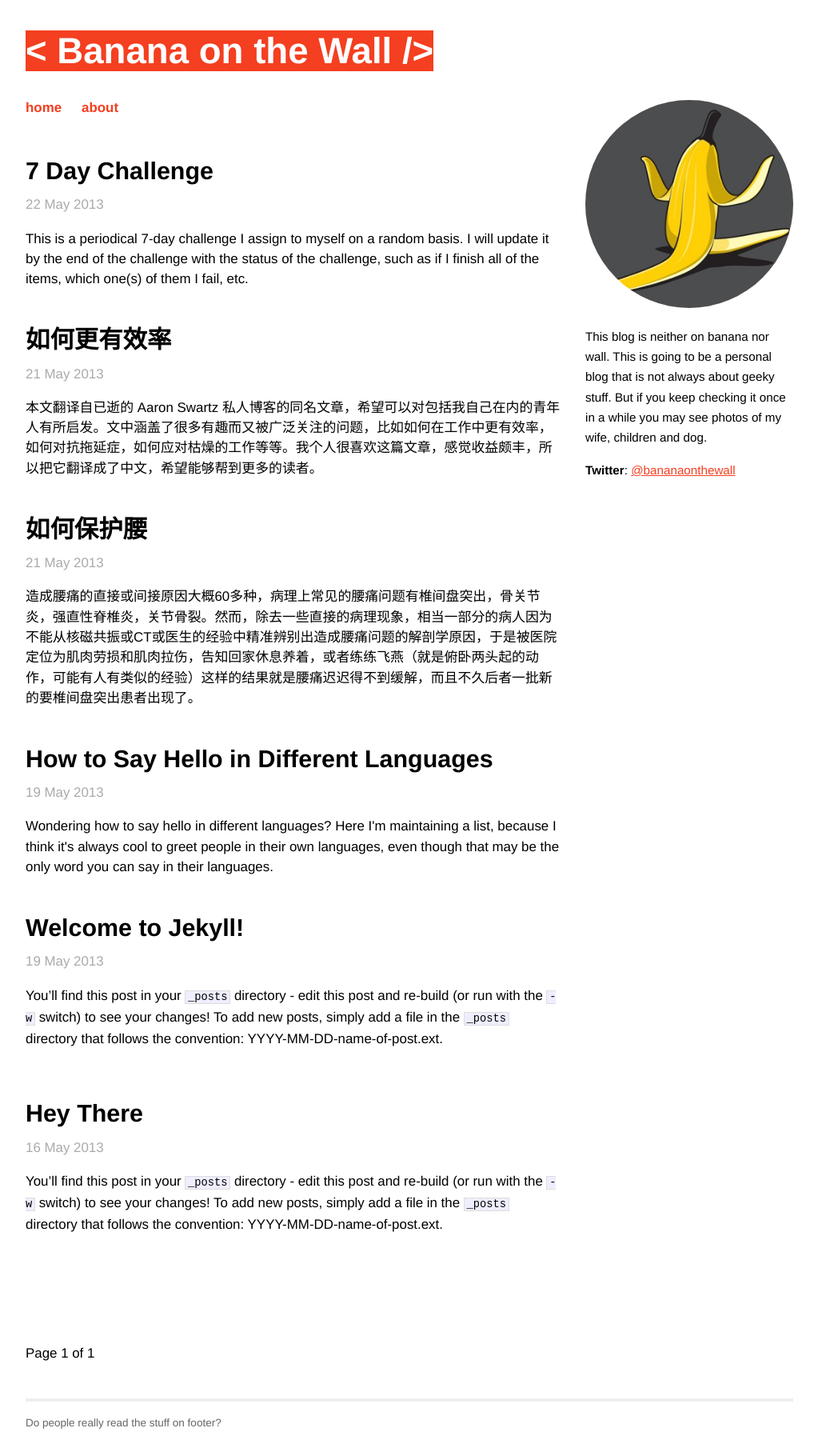
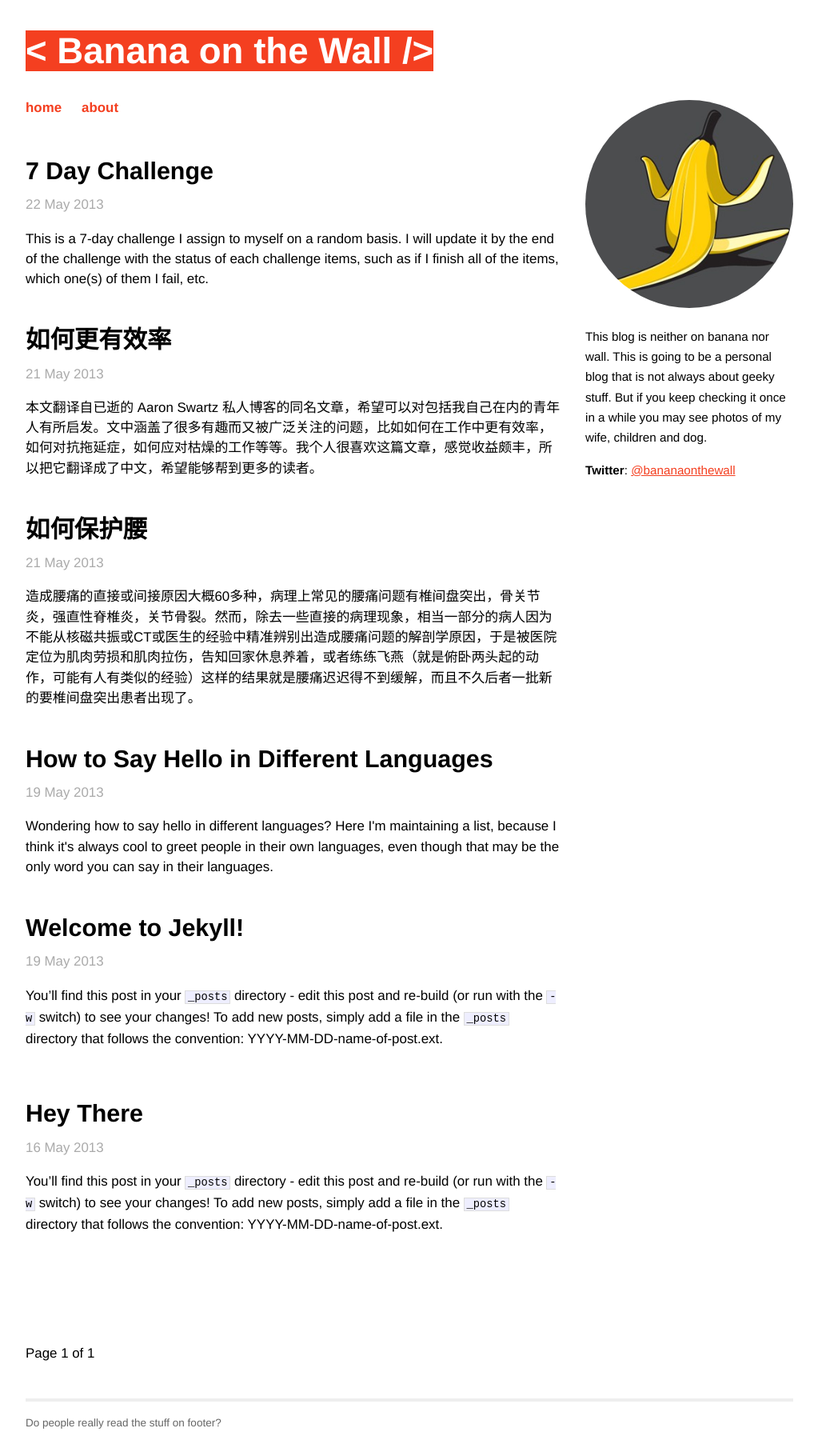
Before and after one commit to BananaOnTheWall/bananaonthewall.github.io, a Jekyll site: the page built from index.html, in a window 1280 px wide. Shown: the whole page at 80% size, without its empty margins (128-1151 px from the left). Built offline with Jekyll 4.4.1, drawn with Linux system fonts in a browser that asks for light colours; the list of posts is cut into pages by our own code.

Commit message:
Update 2013-05-22-seven-day-challenge.md

```diff
--- a/_posts/2013-05-22-seven-day-challenge.md
+++ b/_posts/2013-05-22-seven-day-challenge.md
@@ -3,7 +3,7 @@ layout: post
 title:  7 Day Challenge
 date:   2013-05-22 23:05:20
 categories: 7-day-challenge
-excerpt: This is a periodical 7-day challenge I assign to myself on a random basis. I will update it by the end of the challenge with the status of the challenge, such as if I finish all of the items, which one(s) of them I fail, etc.
+excerpt: This is a 7-day challenge I assign to myself on a random basis. I will update it by the end of the challenge with the status of each challenge items, such as if I finish all of the items, which one(s) of them I fail, etc.
 ---
 
 **7 Day Challenge, from May 22 to May 28**
```
